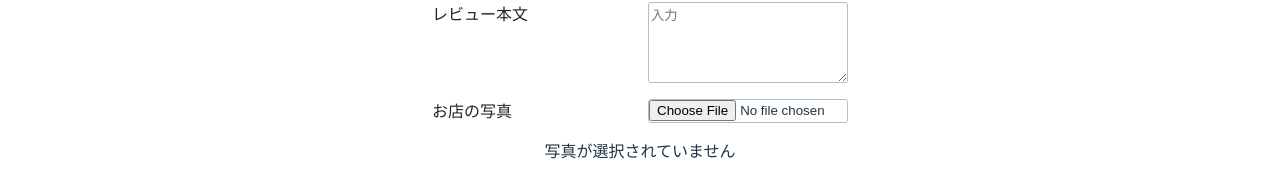
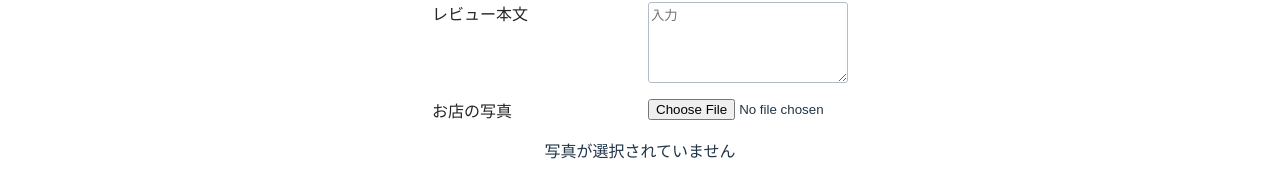
Before and after one commit to traP-jp/h25s_04, a Vue app in the folder client/: page /eatery/new in a window 1280 px wide. Shown: the part 213-390 px from the top of the page. Built offline with nearby package versions, Linux system fonts and the light colour scheme.

Commit message:
必要のない枠線を消した

```diff
--- a/client/src/pages/AddStore.vue
+++ b/client/src/pages/AddStore.vue
@@ -121,7 +121,7 @@ const previewUrl = computed(() => {
   align-items: center;
 }
 .fileInput {
-  border: 1px solid $color-secondary;
+  //border: 1px solid $color-secondary;
   border-radius: 3px;
   width: 200px;
 }
```
